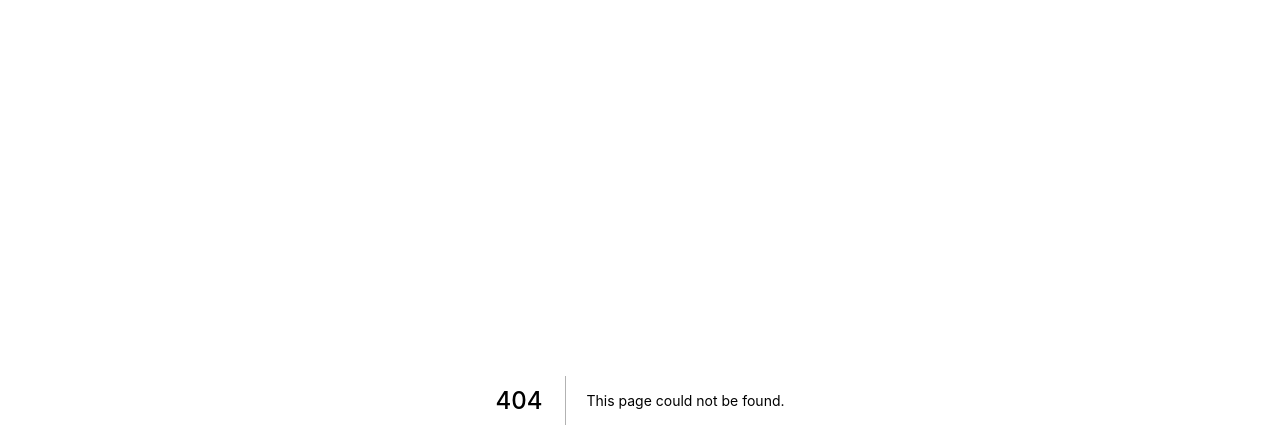
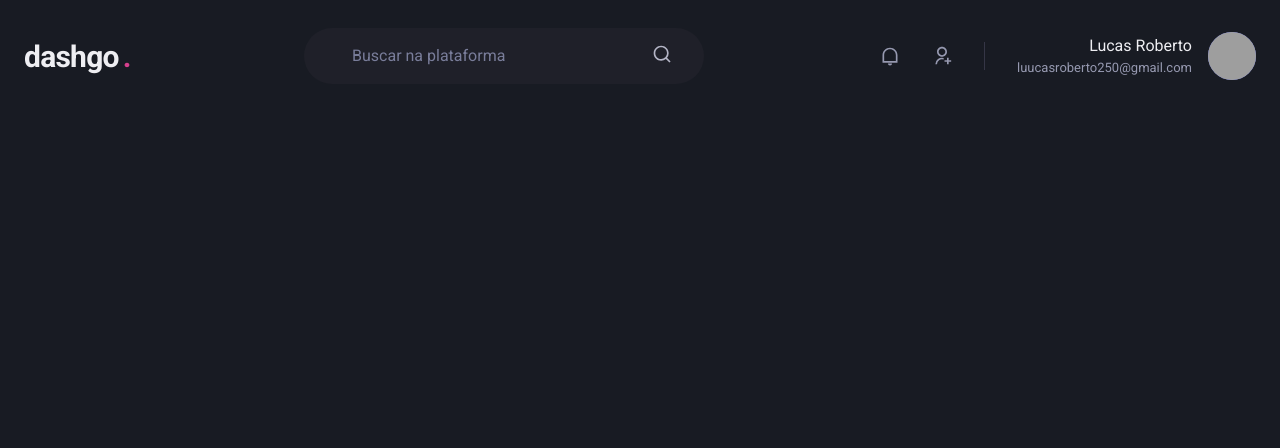
Before and after one commit to devLucasRoberto/Dashgo, a Next.js app: page /dashboard in a window 1280 px wide. Before the commit this address had no page. Shown: the top 448 px of the page. Built offline with nearby package versions, Linux system fonts and the light colour scheme; grey boxes are pictures that could not be loaded.

Commit message:
Add Page Dashboard

```diff
--- a/package.json
+++ b/package.json
@@ -15,7 +15,8 @@
     "framer-motion": "^5.3.0",
     "next": "12.0.4",
     "react": "17.0.2",
-    "react-dom": "17.0.2"
+    "react-dom": "17.0.2",
+    "react-icons": "^4.3.1"
   },
   "devDependencies": {
     "@types/node": "^16.11.7",
--- /dev/null
+++ b/src/pages/dashboard.tsx
@@ -0,0 +1,9 @@
+import { Header } from '../components/Header'
+
+export default function Dashboard() {
+  return (
+    <>
+      <Header />
+    </>
+  )
+}
```
Also changed, not shown: 1 other file (tests, documents, lock files or other folders).
